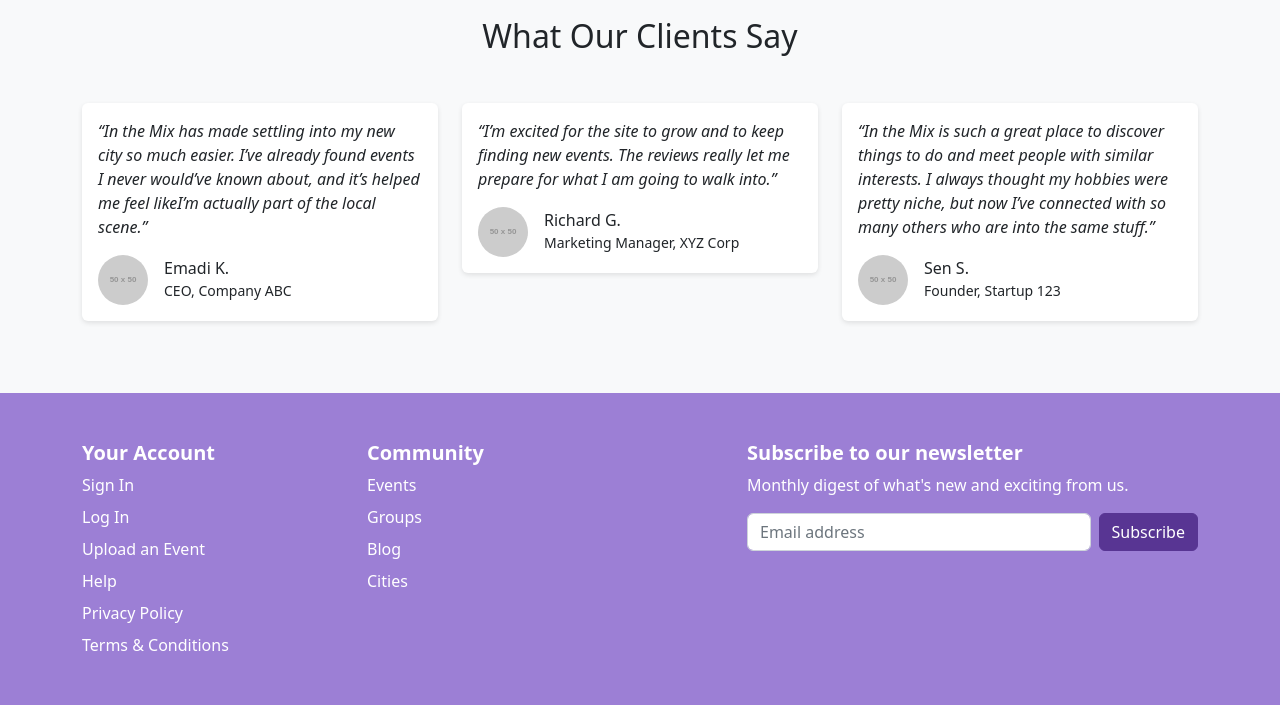
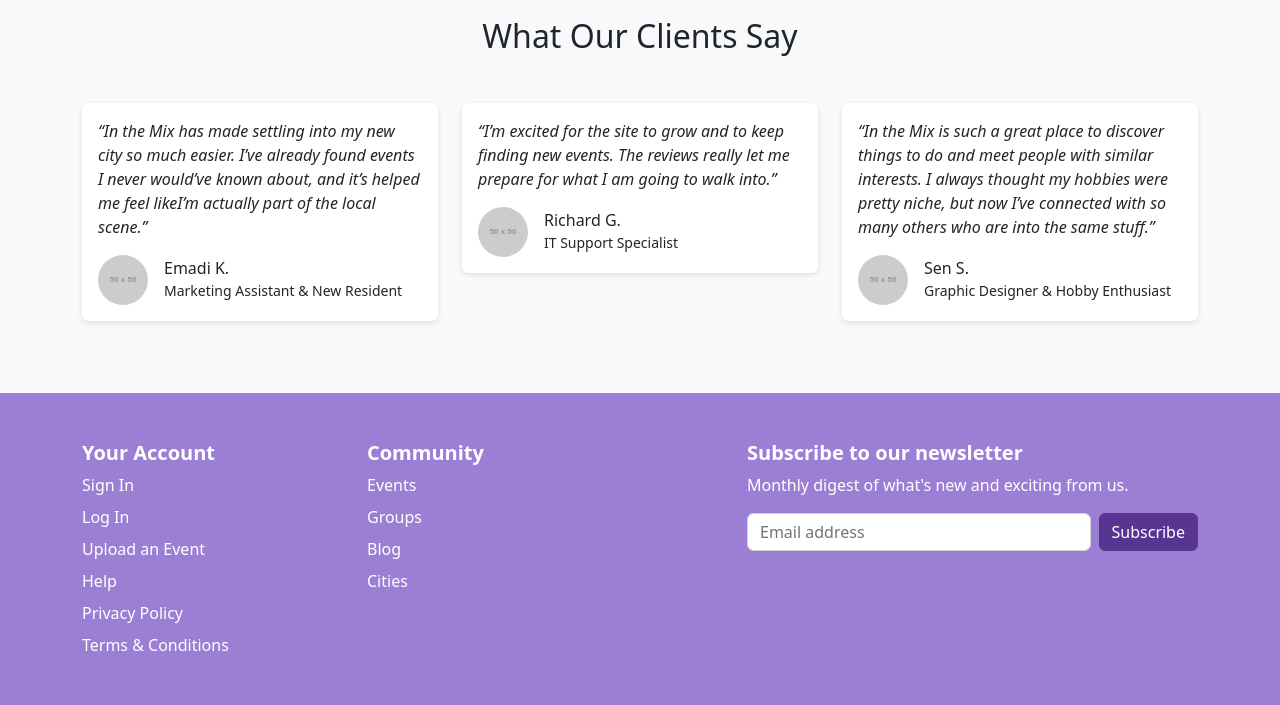
Before and after one commit to protko-1103/In-The-Mix, a plain HTML site: page index.html in a window 1280 px wide. Shown: the part 1035-1740 px from the top of the page. Drawn offline with nearby package versions, Linux system fonts and the light colour scheme; placeholder pictures from the web are drawn by us.

Commit message:
Update index.html

```diff
--- a/index.html
+++ b/index.html
@@ -247,7 +247,7 @@
                             <img src="https://via.placeholder.com/50" alt="Client 1" class="rounded-circle me-3">
                             <div>
                                 <h6 class="mb-0">Emadi K.</h6>
-                                <small>CEO, Company ABC</small>
+                                <small>Marketing Assistant & New Resident</small>
                             </div>
                         </div>
                     </div>
@@ -262,7 +262,7 @@
                             <img src="https://via.placeholder.com/50" alt="Client 2" class="rounded-circle me-3">
                             <div>
                                 <h6 class="mb-0">Richard G.</h6>
-                                <small>Marketing Manager, XYZ Corp</small>
+                                <small>IT Support Specialist</small>
                             </div>
                         </div>
                     </div>
@@ -277,7 +277,7 @@
                             <img src="https://via.placeholder.com/50" alt="Client 3" class="rounded-circle me-3">
                             <div>
                                 <h6 class="mb-0">Sen S.</h6>
-                                <small>Founder, Startup 123</small>
+                                <small>Graphic Designer & Hobby Enthusiast</small>
                             </div>
                         </div>
                     </div>
```
